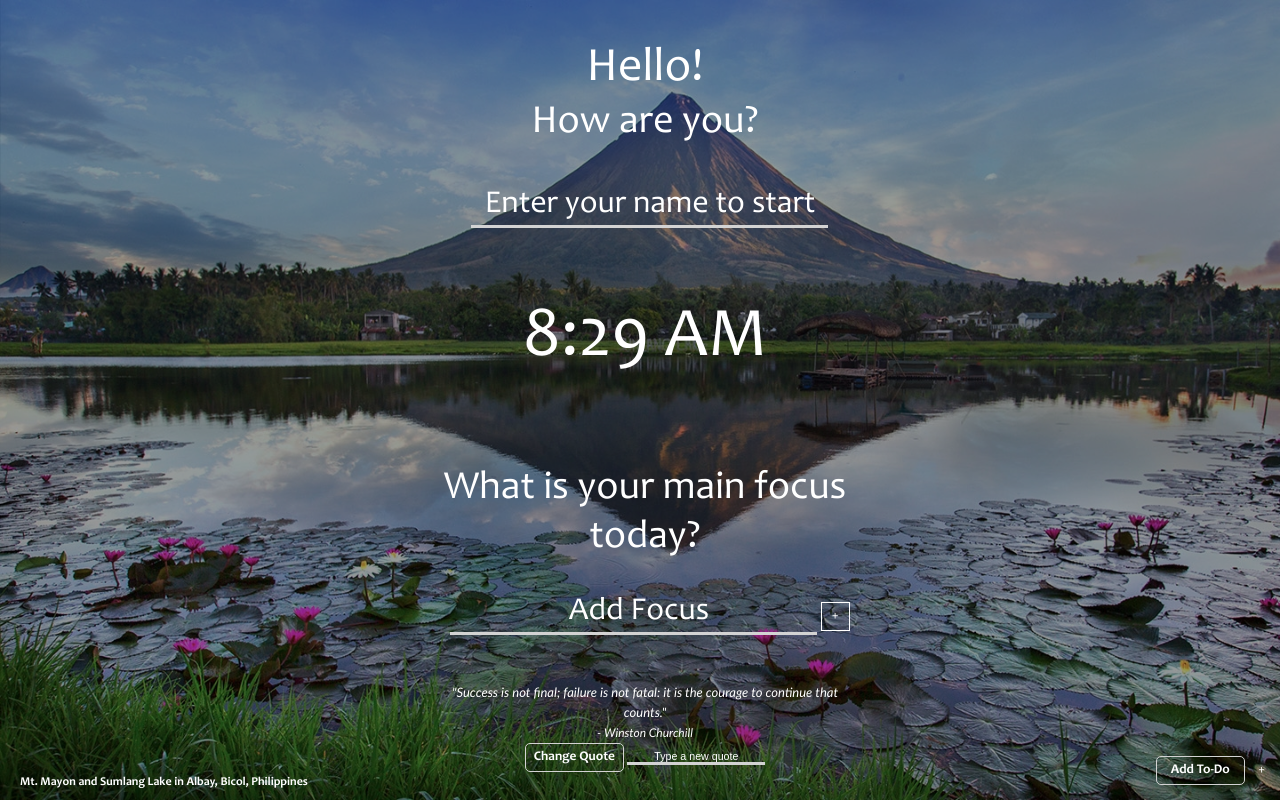
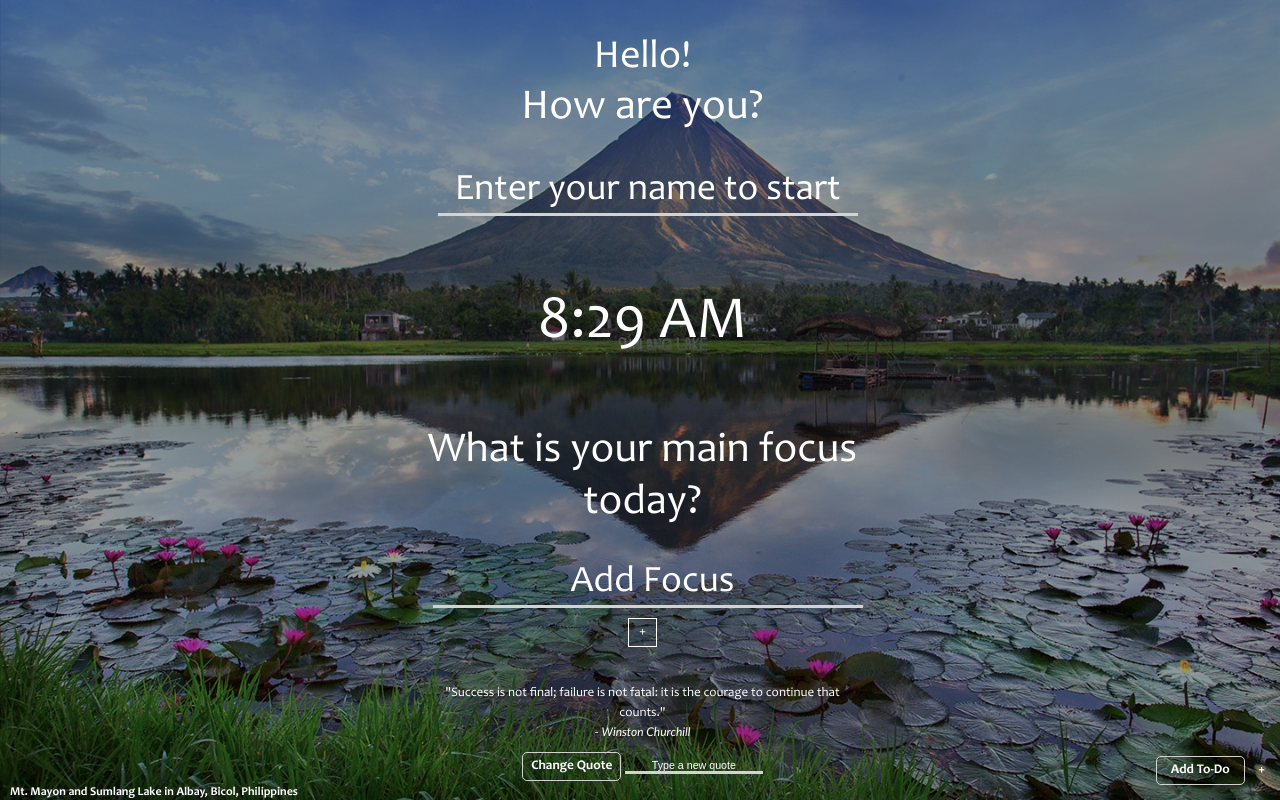
Before and after one commit to seenjey07/Momentum-App, a plain HTML site: page index.html in a window 1280 px wide. Drawn offline with Linux system fonts and the light colour scheme.

Commit message:
Modified middle section alignment.

```diff
--- a/style.css
+++ b/style.css
@@ -1,32 +1,27 @@
 @font-face {
-	font-family: 'Candara';
+  font-family: "Candara";
   font-style: normal;
   font-weight: lighter;
-	src: url('candara-font-family/Candara.ttf') format('truetype');
+  src: url("candara-font-family/Candara.ttf") format("truetype");
 }
 
 @font-face {
-	font-family: 'Candara';
+  font-family: "Candara";
   font-style: normal;
   font-weight: bold;
-	src: url('candara-font-family/Candara_Bold.ttf') format('truetype');
+  src: url("candara-font-family/Candara_Bold.ttf") format("truetype");
 }
 
-html, body {
+body {
   height: 100%;
   width: 100%;
+  margin: 0;
+  padding: 0;
   text-align: center;
   color: white;
   display: flex;
   flex-direction: column;
-	align-items: center;
-	justify-items: center;
-	margin: 0;
-	padding: 0;
   overflow-x: hidden;
-}
-
-body {
   background-image: url(MountMayon.jpg);
   background-repeat: no-repeat;
   background-size: cover;
@@ -49,32 +44,45 @@ body {
   width: 100%;
   height: 100%;
   background-color: black;
-	opacity: 0.40;
+  opacity: 0.4;
   z-index: 0;
 }
 
 .column {
-	display: grid;
+  /* display: grid;
   width: 100%;
   vertical-align: top;
-	box-sizing: border-box;
+  box-sizing: border-box; */
+  display: flex;
+  flex-direction: column;
+  height: 100vh;
 }
 
-.leftSection, .rightSection {
+.leftSection,
+.rightSection {
   display: flex;
   flex-direction: column-reverse;
   width: 100%;
   position: static;
+  bottom: 0;
 }
 
 .leftSection {
   text-align: left;
-	margin: 30px 0 5px 10px;
+  margin: 0 0 0 5px;
 }
 
 .rightSection {
   padding: 0px;
   border-radius: 5px;
+}
+
+.middleSection {
+  flex-grow: 1;
+  align-content: space-evenly;
+  text-align: center;
+  width: 100%;
+  justify-content: space-evenly;
 }
 
 .toDoList {
@@ -91,36 +99,35 @@ body {
   text-align: center;
 }
 
-#greetingsOne, #mainFocus {
-	font-size: 30pt;
-	margin: 37px 0 0 0;
+#greetingsOne,
+#mainFocus {
+  font-size: 32pt;
+  margin: 30px 0 0 0;
 }
 
 #greetingsTwo {
-	font-size: 36pt;
+  font-size: 30pt;
 }
 
-#inputName, #inputFocusContainer {
+#inputName,
+#inputFocusContainer {
   border-left: none;
   border-top: none;
   border-right: none;
   border-bottom: 1mm solid lightgray;
-	font-size: 24pt;
+  font-size: 28pt;
   font-family: Candara;
   background-image: transparent;
   outline: none;
 }
 
 #defaultQuote {
-	font-style: italic;
   font-size: 13px;
-	color: white;
 }
 
 #quoteAuthor {
   font-style: italic;
   font-size: 12px;
-	color: white;
 }
 
 #newQuoteInput {
@@ -130,14 +137,14 @@ body {
   border-bottom: 1mm solid lightgray;
   font-size: 8pt;
   outline: none;
-	margin: 0;
   padding: 0;
   background: transparent;
   text-align: center;
   color: white;
 }
 
-#changeQuoteButton, #inputToDoContainer {
+#changeQuoteButton,
+#inputToDoContainer {
   color: white;
   background: transparent;
   border: 1px solid lightgray;
@@ -149,24 +156,14 @@ body {
   font-weight: bold;
   outline: none;
   border-radius: 5px;
+  margin: 10px 0 0 0;
 }
 
-#focusTodayContainer, #inputNameDiv {
-	margin: 18px 0 0 0;
+#focusTodayContainer,
+#inputNameDiv {
+  margin: 15px 0 15px 0;
   padding: 0px;
   background: transparent;
-}
-
-#quoteContainer {
-	color: white;
-	margin: 35px 0 0 0;
-}
-
-#quoteOption {
-	display: flex;
-	flex-direction: row;
-	align-items: center;
-	color: white;
 }
 
 #backgroundImageInfoContainer {
@@ -176,10 +173,10 @@ body {
   font-weight: bold;
 }
 
-.greetingsClass, .inputFocusClass {
-	text-align: center;
+.greetingsClass,
+.inputFocusClass {
   color: white;
-	margin: 20px 0 0 0;
+  margin: 15px 0 0 0;
 }
 
 #inputFocusContainer {
@@ -190,15 +187,14 @@ body {
 }
 
 #inputName {
-	margin: 20px 0 0 10px;
+  margin: 18px 0 0 10px;
   padding: 0;
   background: transparent;
   text-align: center;
-	color: white;
 }
 
 #todayText {
-	font-size: 27pt;
+  font-size: 25pt;
   font-variant-caps: all-small-caps;
 }
 
@@ -210,13 +206,13 @@ body {
 #theFocusList li {
   list-style: none;
   margin-bottom: 10px;
-	font-size: 35pt;
+  font-size: 30pt;
   padding-inline-start: 0;
 }
 
 #clockHere {
-	font-size: 70px;
-	margin: 41px 0 0 0;
+  font-size: 60px;
+  margin: 38px 0 0 0;
 }
 
 #theInputToDoList {
@@ -235,7 +231,8 @@ body {
   font-size: 9pt;
 }
 
-.remove-button, checkbox {
+.remove-button,
+checkbox {
   font-size: 7pt;
   border: none;
   color: #ce4040;
@@ -245,6 +242,7 @@ body {
 #addToDo {
   background: transparent;
   color: white;
+  font-weight: bold;
   font-family: Candara;
   padding: 5px 10px;
   cursor: pointer;
@@ -257,7 +255,6 @@ body {
   max-width: fit-content;
   margin: 0 auto;
   margin-top: 10px;
-	color: white;
 }
 
 #addFocus {
@@ -277,12 +274,16 @@ body {
   text-decoration: line-through;
 }
 
-.quoteContainer, .middleSection {
+.quoteContainer,
+.middleSection {
   padding: 0px;
   border-radius: 5px;
-	margin: 20px 0 0 0;
+  margin: 0 auto;
 }
 
-#inputFocusContainer::placeholder, #inputName::placeholder, #newQuoteInput::placeholder, #inputToDoContainer::placeholder {
+#inputFocusContainer::placeholder,
+#inputName::placeholder,
+#newQuoteInput::placeholder,
+#inputToDoContainer::placeholder {
   color: white;
 }
```
Lines whose indentation alone changed are shown as unchanged.
